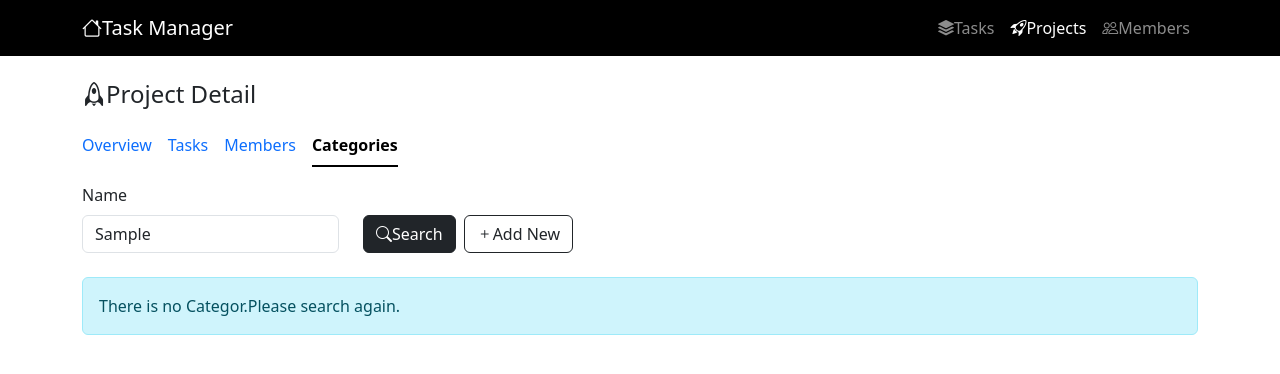
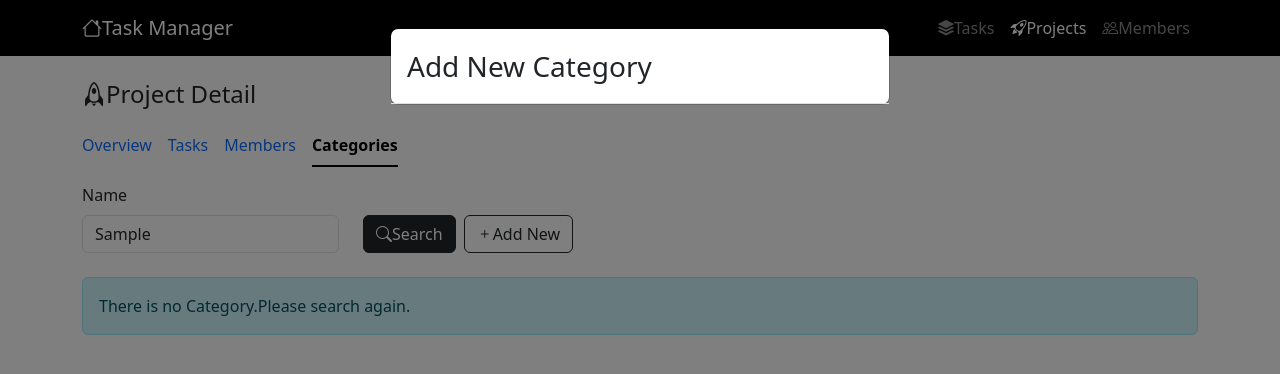
Before and after one commit to AungNyanHtet18/Task-Management, a React (Vite) app: page /project/details/1/category in a window 1280 px wide. Both pictures are taken after typing "Sample" into the empty fields and a click on the button "Add New". Shown: the top 374 px of the page. Built offline with nearby package versions, Linux system fonts and the light colour scheme.

Commit message:
adding modal dialog

```diff
--- a/src/pages/project/details/category-list.tsx
+++ b/src/pages/project/details/category-list.tsx
@@ -6,6 +6,7 @@ import { useEffect, useState } from "react";
 import type { CategoryListItem } from "../../../model/input/category-list-item";
 import NoData from "../../../ui/no-data";
 import { searchCategory } from "../../../model/client/category-client";
+import ModalDialog from "../../../ui/modal-dialog";
 
 export default function ProjectCategoryList() {
 
@@ -15,6 +16,7 @@ export default function ProjectCategoryList() {
     const {register, reset, handleSubmit} = useForm<CategorySearch>();
     const [list, setList] = useState<CategoryListItem[]>([])
 
+    const [showModal, setShowModal] = useState(false)
 
     useEffect(()=> {
          if(projectId){
@@ -42,7 +44,7 @@ export default function ProjectCategoryList() {
                      <i className="bi-search"></i>Search
                    </button>
 
-                   <button type="button" className="btn btn-outline-dark ms-2">
+                   <button type="button" onClick={()=> setShowModal(true)} className="btn btn-outline-dark ms-2">
                       <i className="bi-plus"></i>Add New
                    </button>
                </div>
@@ -79,9 +81,15 @@ export default function ProjectCategoryList() {
 
                 </table>  :
 
-                <NoData dataName="Categor"/>
+                <NoData dataName="Category"/>
                }
            </section>
+
+           <ModalDialog title="Add New Category" show={showModal}>
+               <form >
+
+               </form>
+           </ModalDialog>
          </>
      )
 }
--- a/src/ui/modal-dialog.tsx
+++ b/src/ui/modal-dialog.tsx
@@ -1,23 +1,38 @@
 import { useEffect, useRef } from "react"
+
+type Modal = {
+     show: () => void
+     hide: () => void
+}
+
+declare const bootstrap: { // interface type
+     Modal: new(element: HTMLElement)=> Modal
+}
 
 export default function ModalDialog({title, show, children} : ModalProps) {
 
-    const dialog = useRef<HTMLElement | null >(null)
+    const dialogRef = useRef<HTMLElement | null >(null)
+    const modalRef = useRef<Modal | null >(null)
 
     useEffect(()=>{
 
-        if(dialog) {
-           const current =  dialog.current
+        const current =  dialogRef.current //it refrence  <section className="modal fade" ref={dialogRef} > </section>
 
-           if(current) {
-
-           }
+        if(current && !modalRef.current) {
+            modalRef.current = new bootstrap.Modal(current)  //calling Bootstrap’s real constructor, which returns a real instance that has show() and hide() implemented.
         }
 
-    },[show, dialog])
+        if(show) {
+             modalRef.current?.show()
+        }else {
+             modalRef.current?.hide()
+        }
+
+    },[show, dialogRef, modalRef])
 
     return (
-        <section className="modal fade" ref={dialog} >
+        <section className="modal fade" ref={dialogRef} >
+            <div className="modal-dialog">
                 <div className="modal-content">
                     <div className="modal-header">
                         <h3 className="modal-title">{title}</h3>
@@ -26,6 +41,7 @@ export default function ModalDialog({title, show, children} : ModalProps) {
 
                 <div className="modal-body">
                     {children}
+                </div>
             </div>
         </section>
      )
```
Lines whose indentation alone changed are shown as unchanged.
